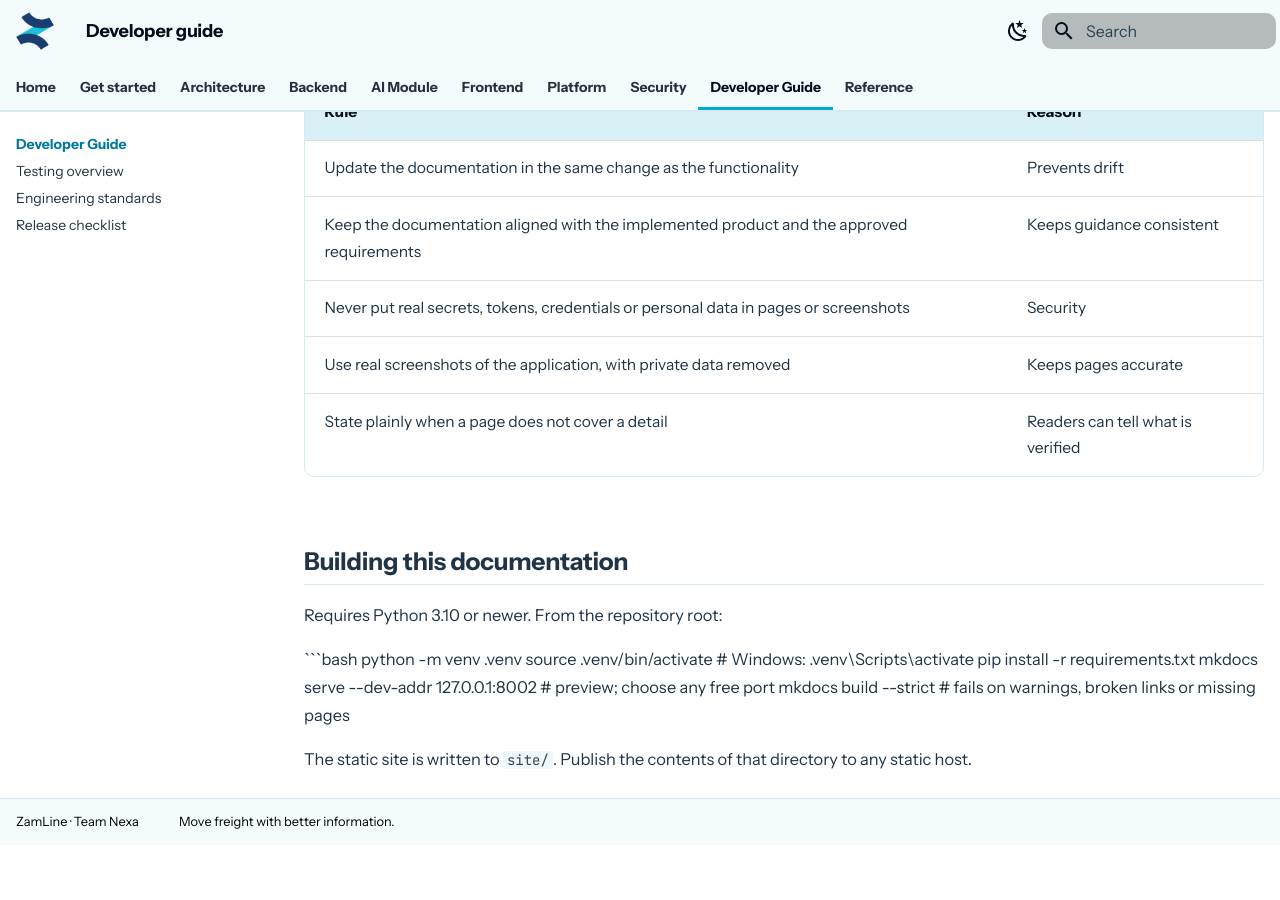
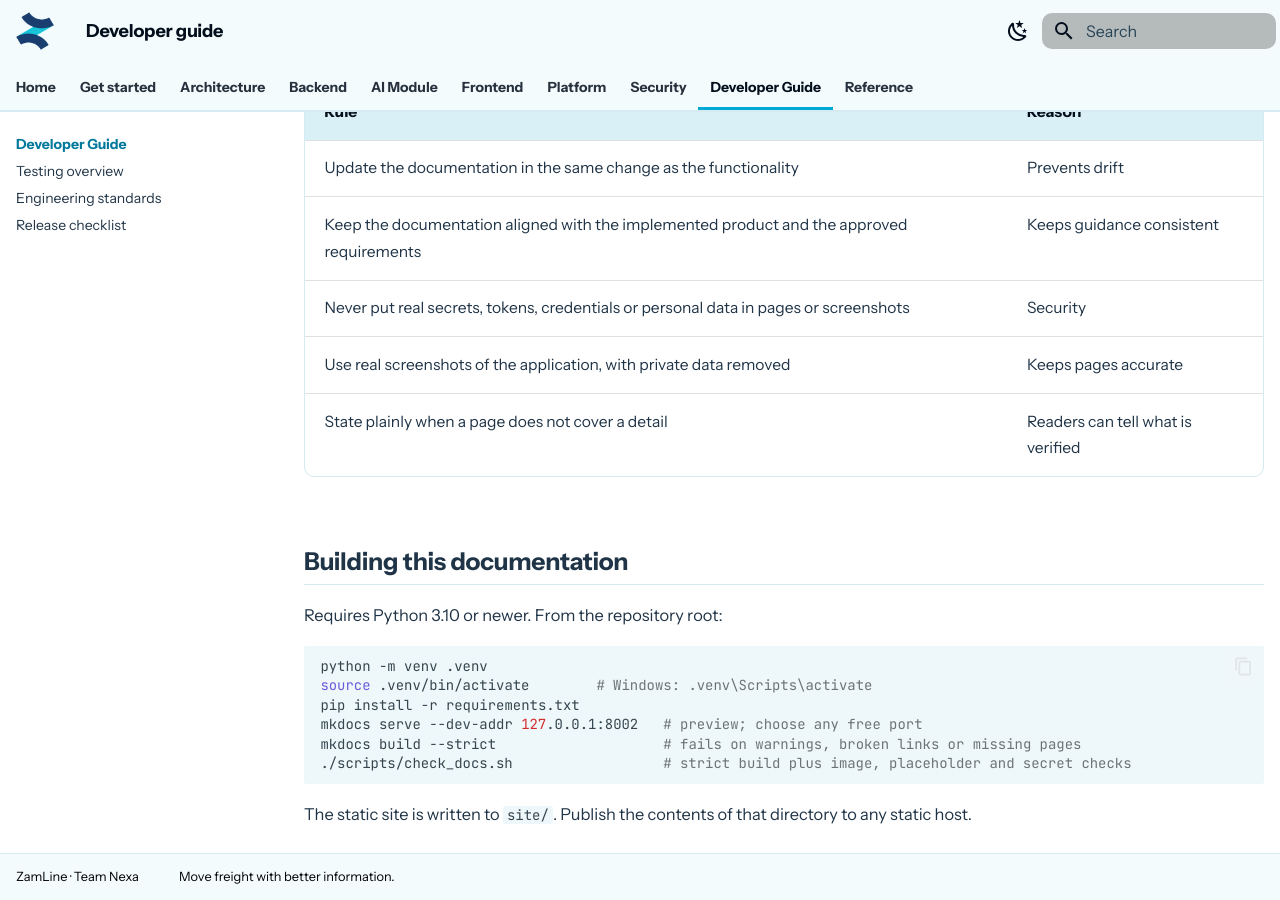
Before and after one commit to akirachix/nexa-technical-documentation, an MkDocs documentation site: the page built from docs/developer-guide/index.md, in a window 1280 px wide and 900 px high, scrolled down 1756 px. Built offline with MkDocs 1.6.1 and Material for MkDocs 9.7.7, drawn with Linux system fonts in a browser that asks for light colours; before the commit the page ends 2601 px from its top, so only the background shows below that.

Commit message:
Restore check_docs.sh line in developer guide

````diff
--- a/docs/developer-guide/index.md
+++ b/docs/developer-guide/index.md
@@ -54,5 +54,7 @@ source .venv/bin/activate        # Windows: .venv\Scripts\activate
 pip install -r requirements.txt
 mkdocs serve --dev-addr 127.0.0.1:8002   # preview; choose any free port
 mkdocs build --strict                    # fails on warnings, broken links or missing pages
+./scripts/check_docs.sh                  # strict build plus image, placeholder and secret checks
+```
 
 The static site is written to `site/`. Publish the contents of that directory to any static host.
````
